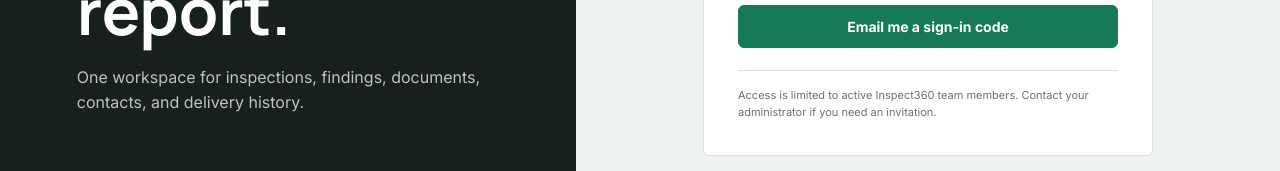
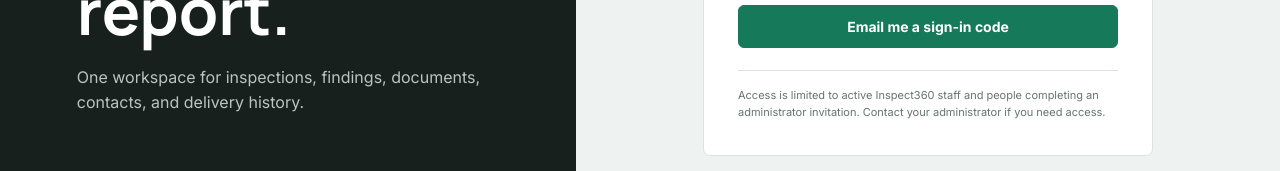
Before and after one commit to elephant-tech-labs/tig-360, a Next.js app: page /login in a window 1280 px wide. Shown: the part 444-615 px from the top of the page. Built offline with nearby package versions, Linux system fonts and the light colour scheme.

Commit message:
copy(auth): clarify invited staff can complete email-code activation

```diff
--- a/app/login/page.tsx
+++ b/app/login/page.tsx
@@ -100,8 +100,8 @@ export default async function LoginPage({ searchParams }: LoginPageProps) {
           )}
 
           <p className="auth-help">
-            Access is limited to active Inspect360 team members.
-            Contact your administrator if you need an invitation.
+            Access is limited to active Inspect360 staff and people completing an administrator invitation.
+            Contact your administrator if you need access.
           </p>
         </div>
       </section>
```
